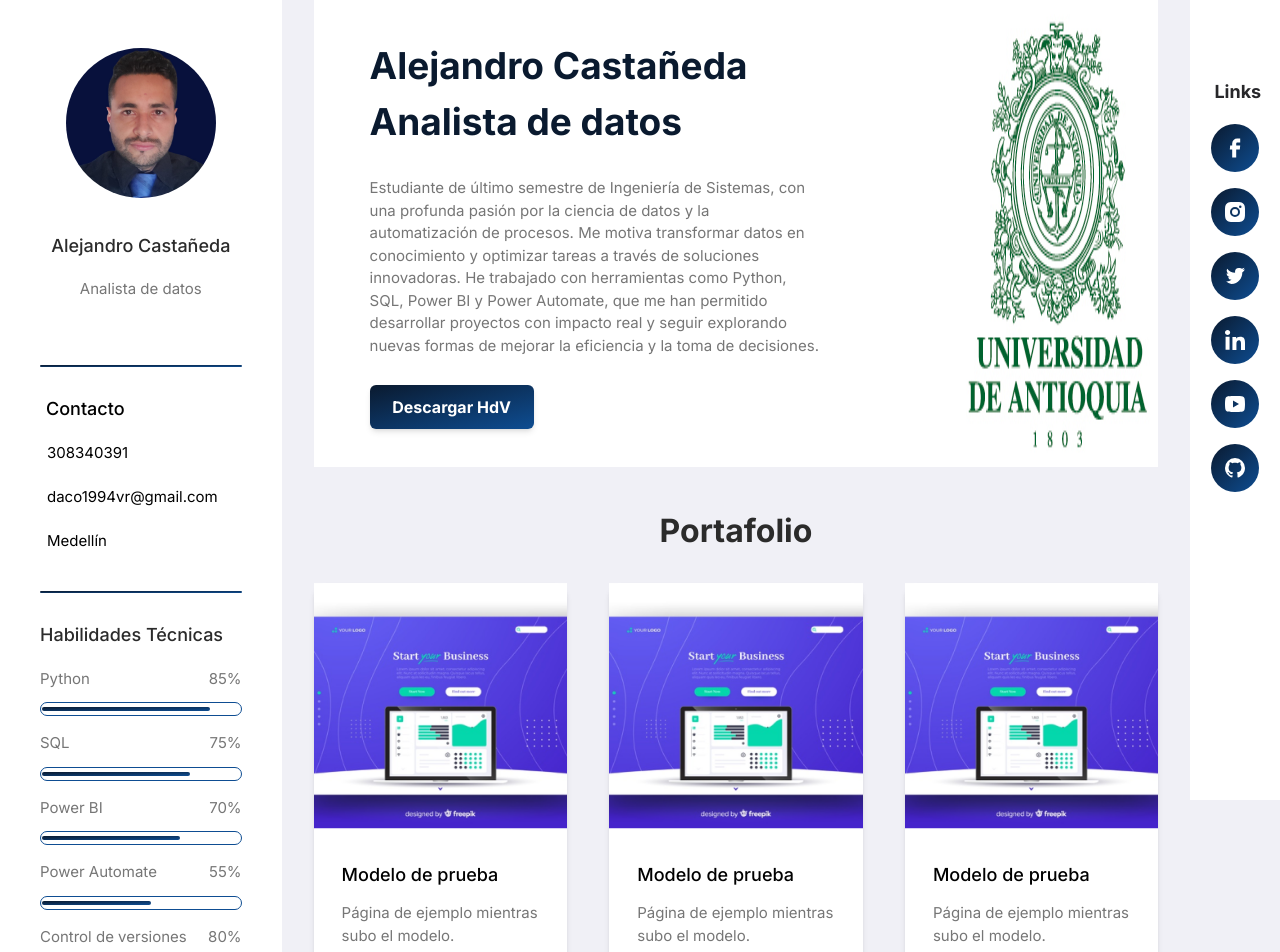
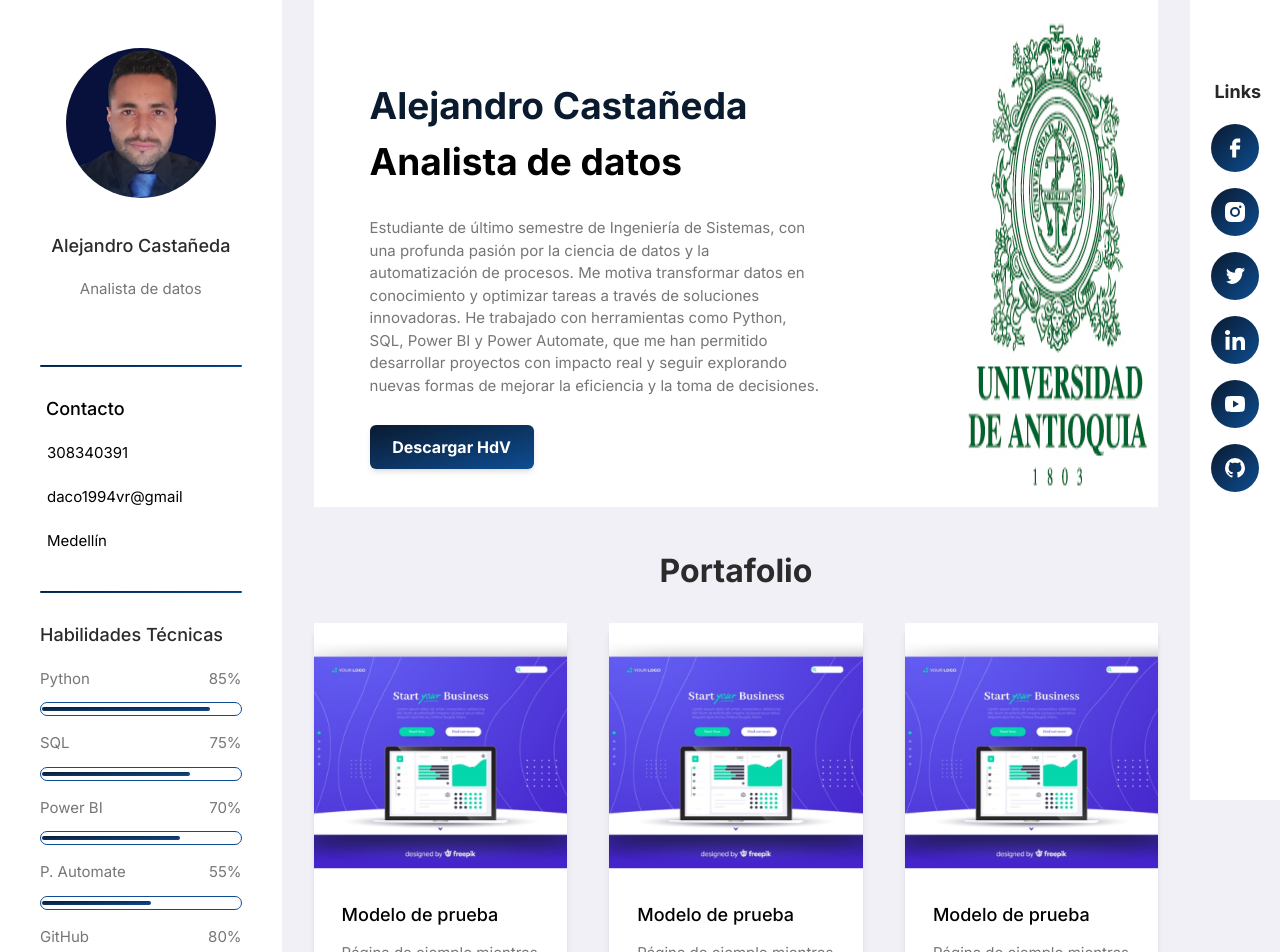
Before and after one commit to AlejandroCastaneda/Portafolio-Alejandro-Castaneda, a Next.js app: page / in a window 1280 px wide. Shown: the top 952 px of the page. Built offline with nearby package versions, Linux system fonts and the light colour scheme.

Commit message:
Cambios por zoom

```diff
--- a/components/molecules/about/index.tsx
+++ b/components/molecules/about/index.tsx
@@ -6,7 +6,7 @@ export default function About() {
             <div className="flex gap-5 justify-between px-px">
                 <div className=" flex-col self-start">
                     <div className="mt-5"><PrincipalText text="308340391"/></div>
-                    <div className="mt-5"><PrincipalText text="daco1994vr@gmail.com"/></div>
+                    <div className="mt-5"><PrincipalText text="daco1994vr@gmail"/></div>
                     <div className="mt-5"><PrincipalText text="Medellín"/></div>
                 </div>
             </div>
--- a/components/molecules/profile/index.tsx
+++ b/components/molecules/profile/index.tsx
@@ -1,5 +1,5 @@
 import { ImagePrincipal } from "@components/atoms/images";
-import { Text,PrincipalText } from "@components/atoms/text";
+import { Text, PrincipalText } from "@components/atoms/text";
 
 export default function Profile() {
     return (
@@ -7,7 +7,7 @@ export default function Profile() {
             <div className="overflow-hidden relative px-16 pt-20 pb-5 max-w-full rounded-full aspect-square w-[150px]">
                 <ImagePrincipal url="foto_2.jpg" />
             </div>
-            <div className="mt-9 leading-6 capitalize text-color-texto">
+            <div className="mt-9 w-full flex justify-center text-center whitespace-nowrap leading-6 text-color-texto">
                 <Text text="Alejandro Castañeda" />
             </div>
             <div className="mt-5 mb-8 text-color-texto-principal text-center">
--- a/components/molecules/skills/index.tsx
+++ b/components/molecules/skills/index.tsx
@@ -23,12 +23,12 @@ export default function Skills() {
             </div>
             <Percentage classExtra="w-[70%]"/>
             <div className="flex gap-5 justify-between mt-4 whitespace-nowrap text-color-texto-principal">
-                <PrincipalText text="Power Automate"/>
+                <PrincipalText text="P. Automate"/>
                 <PrincipalText text="55%"/>
             </div>
             <Percentage classExtra="w-[55%]"/>
             <div className="flex gap-5 justify-between mt-4 whitespace-nowrap text-color-texto-principal">
-                <PrincipalText text="Control de versiones"/>
+                <PrincipalText text="GitHub"/>
                 <PrincipalText text="80%"/>
             </div>
             <Percentage classExtra="w-[80%]"/>
--- a/components/organism/main_menu/index.tsx
+++ b/components/organism/main_menu/index.tsx
@@ -6,10 +6,10 @@ import { ImageMain } from "@components/atoms/images";
 export default function MainMenu() {
     return (
         <div className="flex justify-between bg-color-primario mx-8">
-            <div className="flex flex-col items-start justify-center w-[66.66%] h-[467px] px-14">
-                <div className="text-primary-dark"><Title title="Alejandro Castañeda" /></div>
+            <div className="flex flex-col items-start justify-center w-[66.66%] h-[467px] px-14 mt-10">
+                <div className="text-primary-dark whitespace-nowrap"><Title title="Alejandro Castañeda" /></div>
                 <div className="flex justify-between">
-                    <div className="text-primary-dark pr-1"><Title title="Analista de datos" /></div>
+                    <div className="pr-1"><Title title="Analista de datos" /></div>
                 </div>
                 <div className="mt-7 text-color-texto-principal">
                     <PrincipalText text="Estudiante de último semestre de Ingeniería de Sistemas, con una profunda pasión por la ciencia de datos y la automatización de procesos. Me motiva transformar datos en conocimiento y optimizar tareas a través de soluciones innovadoras. He trabajado con herramientas como Python, SQL, Power BI y Power Automate, que me han permitido desarrollar proyectos con impacto real y seguir explorando nuevas formas de mejorar la eficiencia y la toma de decisiones." />
```
